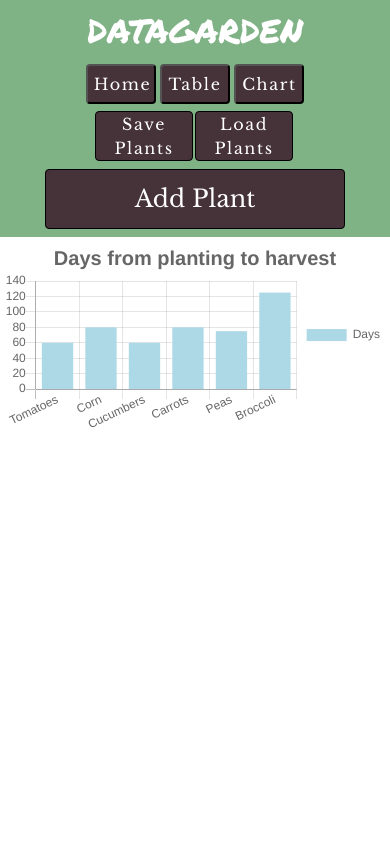
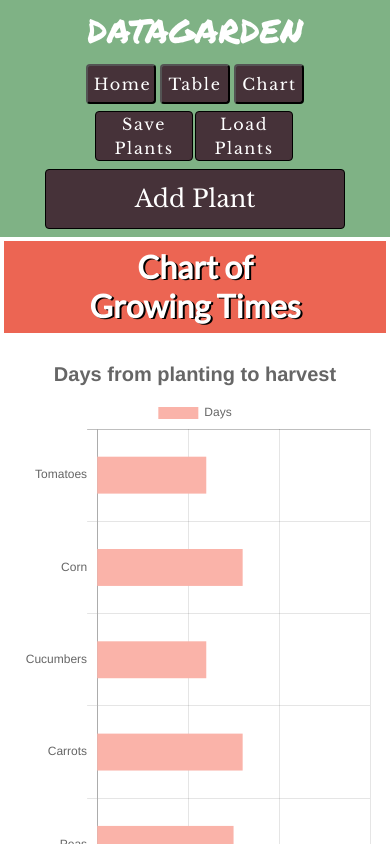
Before and after one commit to kevin-salamon/State-Management, a React (Create React App) app: page /chart in a window 390 px wide. Shown: the top 844 px of the page. Built offline with nearby package versions, Linux system fonts and the light colour scheme; a web font is replaced by a local one.

Commit message:
completed basic responsiveness of Chart page

```diff
--- a/src/Components/Chart/Chart.js
+++ b/src/Components/Chart/Chart.js
@@ -1,10 +1,11 @@
 import React, { Component } from "react";
 import Header from '../reusables/Header';
-import { Bar } from 'react-chartjs-2';
+import { HorizontalBar } from 'react-chartjs-2';
 import PropTypes from 'prop-types';
 import { connect } from 'react-redux';
 import { fetchPlants } from '../../actions/plantActions';
-import './chartstyle.css';
+import styles from './Chart.module.css';
+// import './chartstyle.css';
 
 class Chart extends Component {
 
@@ -12,14 +13,15 @@ class Chart extends Component {
 
 
         const barChart =
-                <Bar
-                    type = 'horizontalBar'
+                <HorizontalBar
                     data = {{
                         labels: this.props.plants.map(plant => plant.name),
                         datasets: [{
                             label: 'Days',
-                            backgroundColor: 'lightblue',
-                            data: this.props.plants.map(plant => plant.growTime)
+                            backgroundColor: '#FAB3A9',
+                            data: this.props.plants.map(plant => plant.growTime),
+                            fill: true,
+                            barPercentage: 0.5
                         }]
 
                     }}
@@ -29,26 +31,31 @@ class Chart extends Component {
                           text:'Days from planting to harvest',
                           fontSize: 20
                         },
+                        layout: {
+                            padding: 20
+                        },
                         scales: {
-                            yAxes: [{
+                            xAxes: [{
                                 ticks: {
-                                    beginAtZero: true
+                                    beginAtZero: true,
                                 }
                             }]
                         },
                         responsive: true,
+                        maintainAspectRatio: false,
                         legend:{
-                          display:true,
-                          position:'right'
-                        }
+                          fullWidth: true
+                        },
+
                     }}
                 />;
 
         return(
             <>
             <Header />
+            <h1 className={styles.top}>Chart of Growing Times</h1>
             <div>
-                <div className="chart-container">
+                <div className={styles.container}>
                     {barChart}
                 </div>
             </div>
--- /dev/null
+++ b/src/Components/Chart/Chart.module.css
@@ -0,0 +1,23 @@
+.container {
+    display: flex;
+    justify-content: center;
+    height: 700px;
+}
+
+.top {
+    margin: 1%;
+    margin-bottom: 0%;
+    padding: 2% 20%;
+    display: flex;
+    flex-direction: column;
+    flex-wrap: wrap;
+    justify-content: center;
+    text-align: center;
+    background-color: #ec6553;
+    align-items: center;
+    color: white;
+    font-family: 'Lato', sans-serif;
+    font-size: 2.0em;
+    text-shadow: 2px 1px black;
+    font-weight: 600;
+}
--- a/src/Components/Chart/chartstyle.css
+++ /dev/null
@@ -1,5 +0,0 @@
-.chart-container {
-    /* display: flex;
-    justify-content: center; */
-
-}
```
